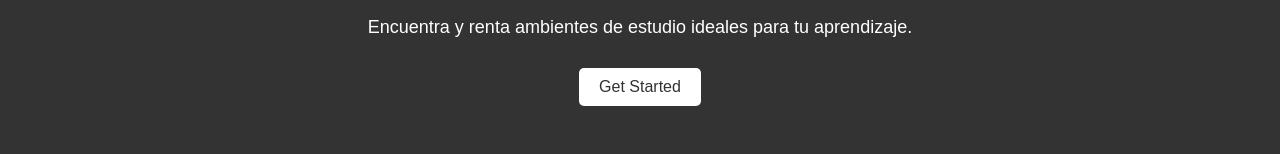
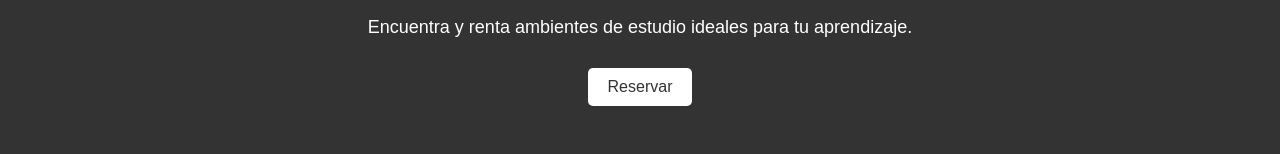
Before and after one commit to Ereiclo/studybox, a plain HTML site: page index.html in a window 1280 px wide. Shown: the part 169-323 px from the top of the page. Drawn offline with Linux system fonts and the light colour scheme.

Commit message:
boton a esp

```diff
--- a/index.html
+++ b/index.html
@@ -27,7 +27,7 @@
     <section class="hero">
       <h1>Bienvenido a StudyBox</h1>
       <p>Encuentra y renta ambientes de estudio ideales para tu aprendizaje.</p>
-      <a href="#" class="btn">Get Started</a>
+      <a href="/app/buscar.html" class="btn">Reservar</a>
     </section>
 
     <section class="ambientes">
```
